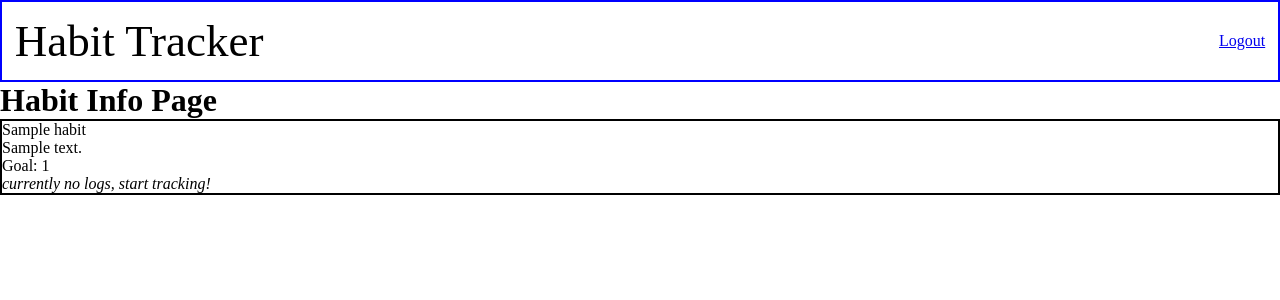
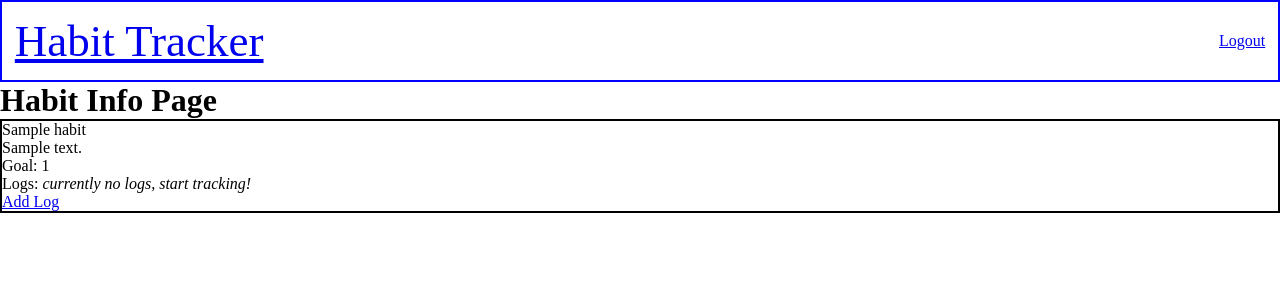
Before and after one commit to momentum-team-7/django-habit-tracker-drehan7, a Django app: page /home/habit_info/1/ in a window 1280 px wide. Shown: the top 300 px of the page. Run offline with Django 3.2, Linux system fonts and the light colour scheme; a user stored in the database is signed in; tables that the repository leaves empty hold one stand-in row (values such as "Sample post"); data that the repository does not hold is empty; parts of the project's set-up code (start-up, migrations or seed data) failed here and were passed over; some libraries are stand-ins or nearby versions.

Commit message:
got logs rendering, need to figure out how to show only one

```diff
--- a/core/models.py
+++ b/core/models.py
@@ -29,8 +29,13 @@ class Habit(models.Model):
 
 class HabitLog(models.Model):
     habit = models.ForeignKey(Habit, on_delete=models.CASCADE, blank=True, null=True)
-    date = models.DateField(default=timezone.now(), unique=True)
+    date = models.DateField(default=timezone.now())
     track_unit = models.IntegerField(default=0)
+
+    class Meta:
+        constraints = [
+            models.UniqueConstraint(fields=["date", "habit"], name="unique datelog"),
+        ]
 
     def __str__(self):
         return f"Date: {self.date} | Amount: {self.track_unit}"
--- a/core/urls.py
+++ b/core/urls.py
@@ -7,4 +7,5 @@ urlpatterns = [
     path("create_profile/", views.create_profile, name="create_profile"),
     path("add_habit/", views.add_habit, name="add_habit"),
     path("home/habit_info/<int:habitpk>/", views.habit_info, name="habit_info"),
+    path("home/habit_info/<int:habitpk>/add_log/", views.add_log, name="add_log"),
 ]
--- a/core/views.py
+++ b/core/views.py
@@ -18,8 +18,15 @@ def home_page(request):
 
     profile = Profile.objects.get(user=request.user)
     habits = Habit.objects.filter(author=profile)
+    habit_logs = HabitLog.objects.filter(
+        habit_id__in=[habit.pk for habit in habits]
+    ).order_by("-date")
 
-    return render(request, "home_page.html", {"profile": profile, "habits": habits})
+    return render(
+        request,
+        "home_page.html",
+        {"profile": profile, "habits": habits, "habit_logs": habit_logs},
+    )
 
 
 @login_required
@@ -66,24 +73,20 @@ def habit_info(request, habitpk):
     habit = Habit.objects.get(pk=habitpk)
     habit_logs = HabitLog.objects.filter(habit=habit)
 
-    # if request.headers.get("x-requested-with") == "XMLHttpRequest":
+    return render(
+        request, "habit_info.html", {"habit": habit, "habit_logs": habit_logs}
+    )
+
+
+def add_log(request, habitpk):
+    habit = Habit.objects.get(pk=habitpk)
     if request.method == "POST":
-        form = HabitForm(request.POST)
+        form = HabitLogForm(request.POST, initial={"habit": habit})
         if form.is_valid():
-            new_log = HabitLog.objects.get_or_create(
-                habit=habit,
-                date=form.cleaned_data["date"],
-                track_unit=form.cleaned_data["track_unit"],
-            )
-            new_log.save()
+
             form.save()
-            data = {"added": "true"}
-            return JsonResponse(data)
+            return HttpResponseRedirect(f"/home/habit_info/{habitpk}/")
     else:
-        form = HabitLogForm(request.POST)
+        form = HabitLogForm(request.POST, initial={"habit_id": habit.pk})
 
-    return render(
-        request,
-        "habit_info.html",
-        {"habit": habit, "habit_logs": habit_logs, "form": form},
-    )
+    return render(request, "add_log.html", {"form": form, "habit": habit})
--- a/templates/base.html
+++ b/templates/base.html
@@ -11,7 +11,7 @@
 </head>
 <body>
     <div class="header-container">
-        <header class="title-header">Habit Tracker</header>
+        <header class="title-header"><a href="/home">Habit Tracker</a></header>
         <nav><a href="/accounts/logout/">Logout</a></nav>
     </div>
     {% block content %}
--- a/templates/habit_info.html
+++ b/templates/habit_info.html
@@ -13,18 +13,20 @@
         <br>
         Goal: {{habit.goal}}
     <div class="logs-container">
+        Logs:
         {% if habit_logs %}
+        <ul>
             {% for log in habit_logs %}
-                {{ log }}
-
+                <li>{{log}}</li>
             {% endfor %}
+        </ul>
 
         {% else %}
         <em>currently no logs, start tracking!</em>
         {% endif %}
 
         <div class="log-input-container">
-
+            <a href="{% url 'add_log' habitpk=habit.pk %}">Add Log</a>
 
         </div>
     </div>
```
Also changed, not shown: templates/add_log.html (+13 -0 lines), templates/home_page.html (+10 -2 lines), core/forms.py (line endings or trailing spaces), core/migrations/0008_auto_20210319_2019.py (added), core/migrations/0009_auto_20210319_2041.py (added), core/migrations/0010_auto_20210319_2220.py (added), core/migrations/0011_auto_20210319_2224.py (added).
